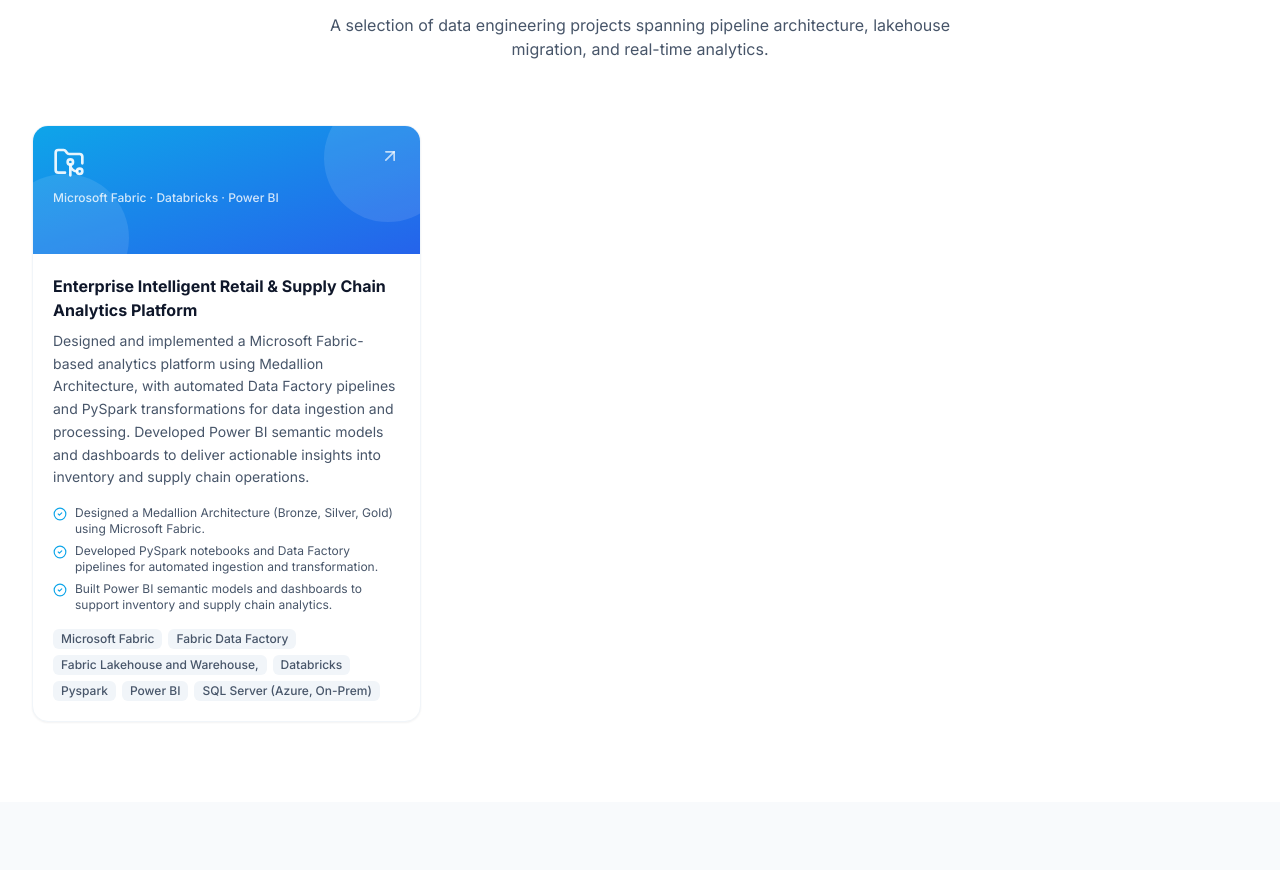
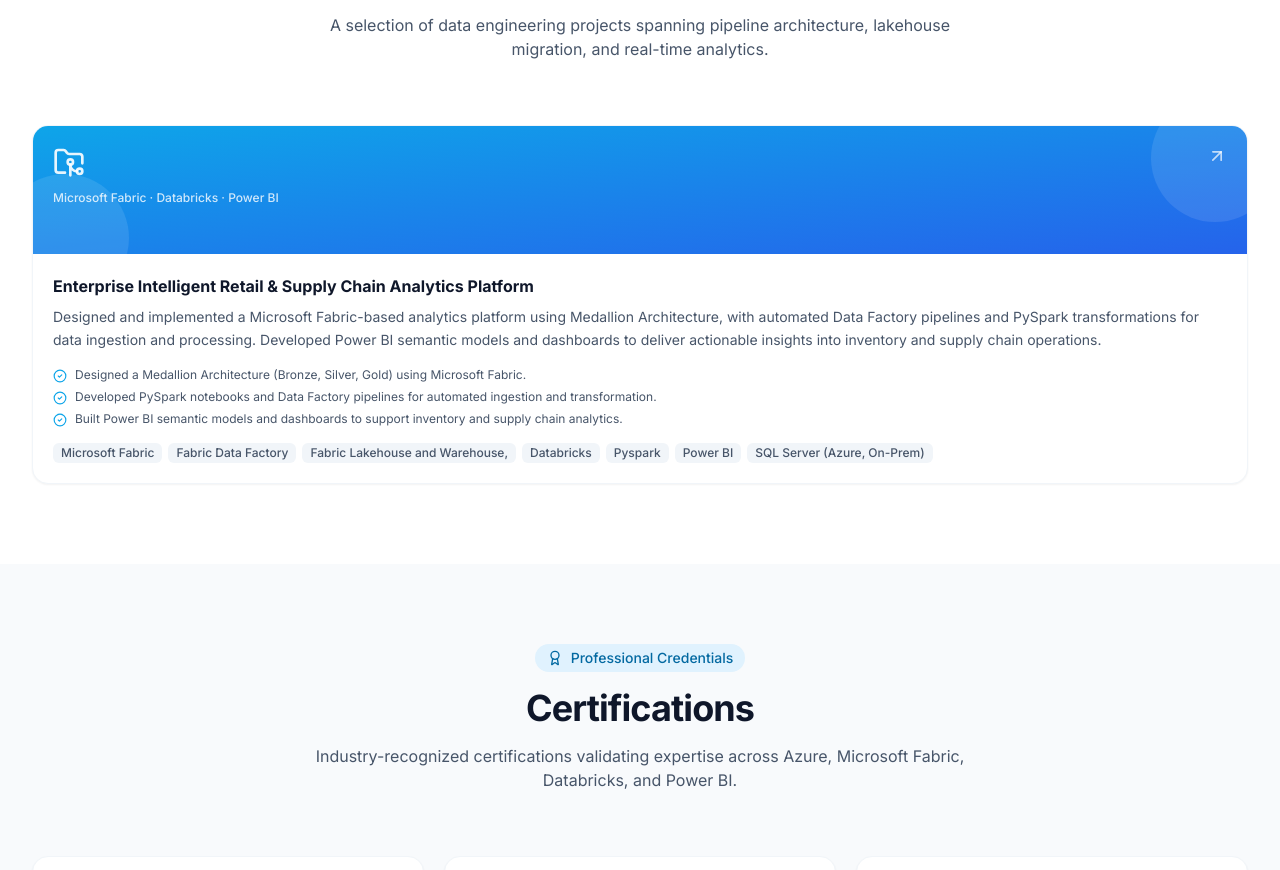
Before and after one commit to Integration-Hub-DE/Portfolio-Mahesh-2, a React (Vite) app: page / in a window 1280 px wide. Shown: the part 5429-6299 px from the top of the page. Built offline with nearby package versions, Linux system fonts and the light colour scheme.

Commit message:
Update Projects.tsx

```diff
--- a/src/components/Projects.tsx
+++ b/src/components/Projects.tsx
@@ -19,13 +19,11 @@ export default function Projects() {
           </p>
         </div>
 
-        <div className="grid md:grid-cols-2 lg:grid-cols-3 gap-6">
+        <div className="grid md:grid-cols-2 lg:grid-cols-1 gap-6">
           {projects.map((project) => (
             <div
               key={project.title}
-            //  className="group flex flex-col rounded-2xl bg-white border border-slate-100 shadow-sm hover:shadow-xl transition-all duration-300 overflow-hidden hover:-translate-y-1"
-
-              className="group flex flex-col w-full max-w-md rounded-2xl bg-white border border-slate-100 shadow-sm hover:shadow-xl transition-all duration-300 overflow-hidden hover:-translate-y-1"
+              className="group flex flex-col rounded-2xl bg-white border border-slate-100 shadow-sm hover:shadow-xl transition-all duration-300 overflow-hidden hover:-translate-y-1"
             >
               {/* Gradient header */}
               <div
```
